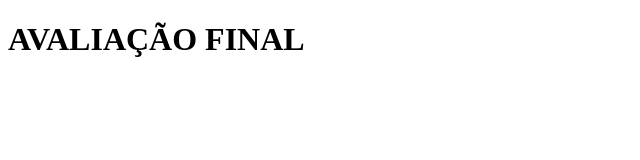
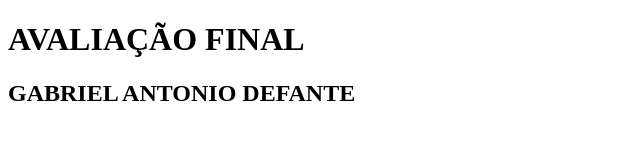
Before and after one commit to GabrielDefante/aulafinal, a plain HTML site: page Index.html in a window 1280 px wide. Shown: the whole page, without its empty margins (0-640 px from the left). Drawn offline with Linux system fonts and the light colour scheme.

Commit message:
Alterado o index acrescentado h2

```diff
--- a/Index.html
+++ b/Index.html
@@ -8,5 +8,6 @@
 </head>
 <body>
     <h1>AVALIAÇÃO FINAL</h1>
+    <h2>GABRIEL ANTONIO DEFANTE</h2>
 </body>
 </html>
```
